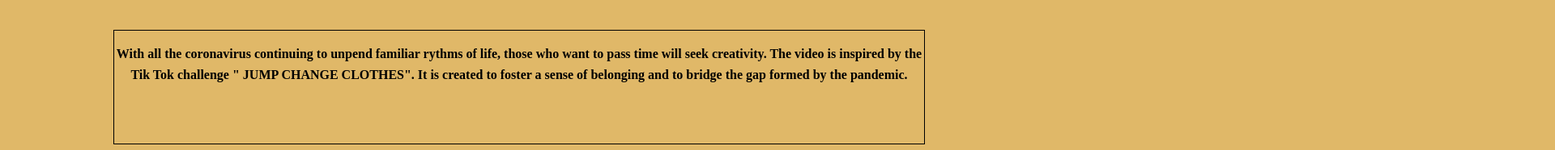
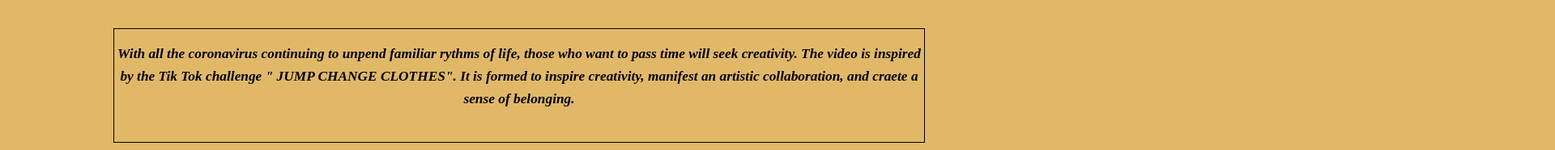
Before and after one commit to Shamma-Alkhoori/Shamma-Alkhoori.github.io, a plain HTML site: page index.html in a window 1280 px wide. Shown: the part 661-847 px from the top of the page at 81% size, 1920 px wide, since content can reach past the window. Drawn offline with Linux system fonts and the light colour scheme; a web font is replaced by a local one.

Commit message:
The final submission of my website
Shamma Alkhoori Final Website Submission

```diff
--- a/index.html
+++ b/index.html
@@ -1,6 +1,7 @@
 <!DOCTYPE/>
 
 <html>
+
 
 <head>
 <title>Quarantine Films</title>
@@ -53,7 +54,7 @@
 
     <div id ="description" class="bars">
         <p id="para"> With all the coronavirus continuing to unpend familiar rythms of life, those who want to pass time will seek creativity.
-        The video is inspired by the Tik Tok challenge " JUMP CHANGE CLOTHES". It is created to foster a sense of belonging and to bridge the gap formed by the pandemic. </p>
+        The video is inspired by the Tik Tok challenge " JUMP CHANGE CLOTHES". It is formed to inspire creativity, manifest an artistic collaboration, and craete a sense of belonging. </p>
     </div>
   </div>
 
@@ -88,7 +89,7 @@
       <img id="img3" class="thespan"  src="Images/mike.jpg">
       <span id="profile3" class="thespan" >
         <p id="name3">Mike</p>
-        <p> Hello awesome people. My name is Mike Leo . I am a sophomore in NYUAD majoring in Computer Science and Interactive Media. My hobbies are to find pleasure in the struggle of debugging codes and fighting off my own robots.  Interesting fact about me is that I make terrible jokes and talk about myself in third person.
+        <p> Hello awesome people. My name is Mike Leo . I am a sophomore in NYUAD majoring in Computer Science and Interactive Media. My hobbies are to find pleasure in the struggle of debugging codes and fight off my own robots.  Interesting fact about me is that I make terrible jokes and talk about myself in third person.
         </p>
       </span>
     </div>
--- a/styles.css
+++ b/styles.css
@@ -1,3 +1,7 @@
+html {
+  scroll-behavior: smooth;
+}
+
 #centered {
 	width: 1000px;
 	margin: 0 auto;
@@ -149,8 +153,8 @@ li a:hover {
 	text-align: center;
 	line-height:1.6;
 	font-weight:bold;
-
-}
+	font-style: italic;
+	font-size:13pt;
 
 #img1{
 	float: left;
```
